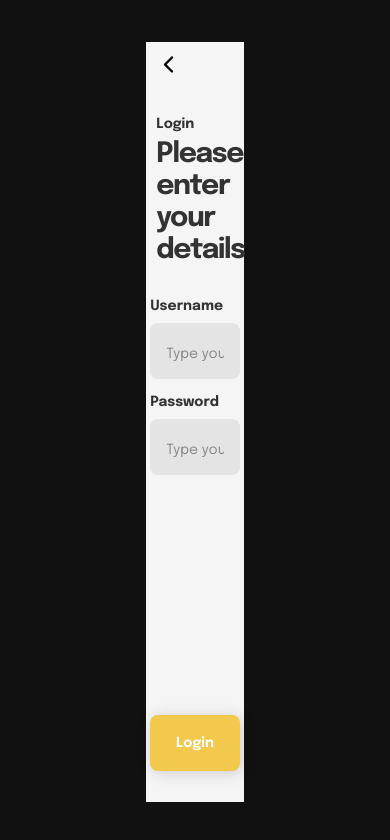
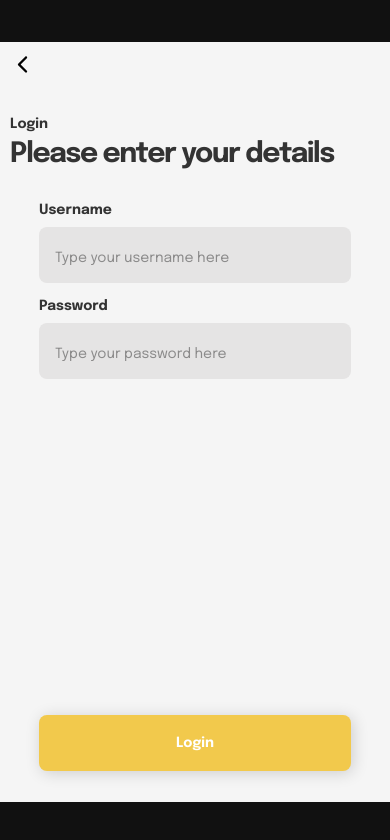
Before and after one commit to sanyamjain036/async-tic-tac-toe-frontend, a React (Vite) app: page /login in a window 390 px wide. Shown: the top 840 px of the page. Built offline with nearby package versions, Linux system fonts and the light colour scheme; a web font is replaced by a local one.

Commit message:
responsiveness added

```diff
--- a/src/assets/css/Game.css
+++ b/src/assets/css/Game.css
@@ -31,7 +31,7 @@
 
 .game-status {
   background: #ffe79e;
-  width: 23vw;
+  /* width: 23vw; */
   height: 40px;
 }
 .game-status span {
--- a/src/assets/css/Home.css
+++ b/src/assets/css/Home.css
@@ -98,3 +98,8 @@
   text-align: center;
   color: #000000;
 }
+@media only screen and (max-width: 800px) {
+  .gameCard {
+    width: 80vw;
+  }
+}
--- a/src/index.css
+++ b/src/index.css
@@ -21,6 +21,7 @@
   width: 25vw;
   background-color: #f5f5f5;
 }
+
 
 .btn {
   background-color: #f2c94c;
@@ -147,3 +148,18 @@
 .o {
   color: #ff4f4f;
 }
+
+@media only screen and (max-width: 800px) {
+  .wrapper-container {
+    width: 100vw;
+  }
+  .input-container input{
+    width: 80vw;
+  }
+  .btn{
+    width: 80vw;
+  }
+  .input-container label{
+    width: 80vw;
+  }
+}
```
